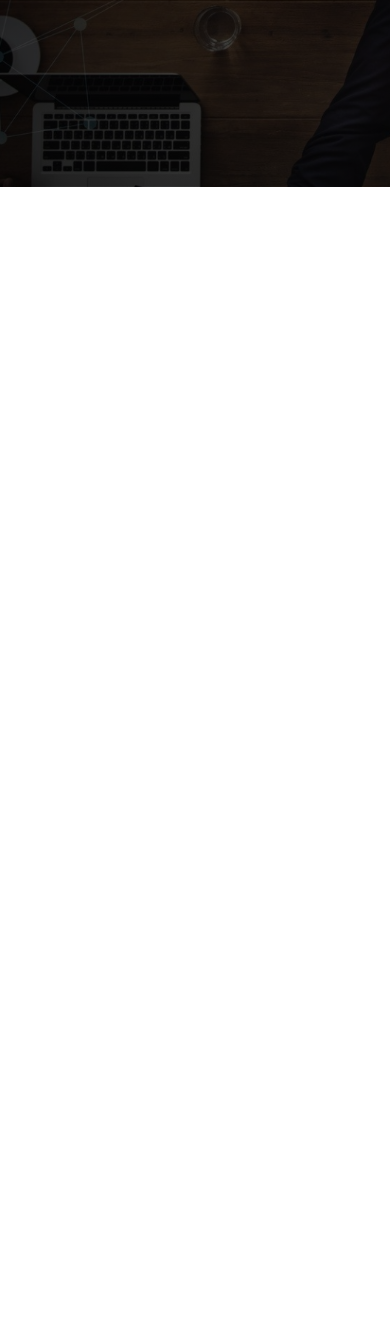
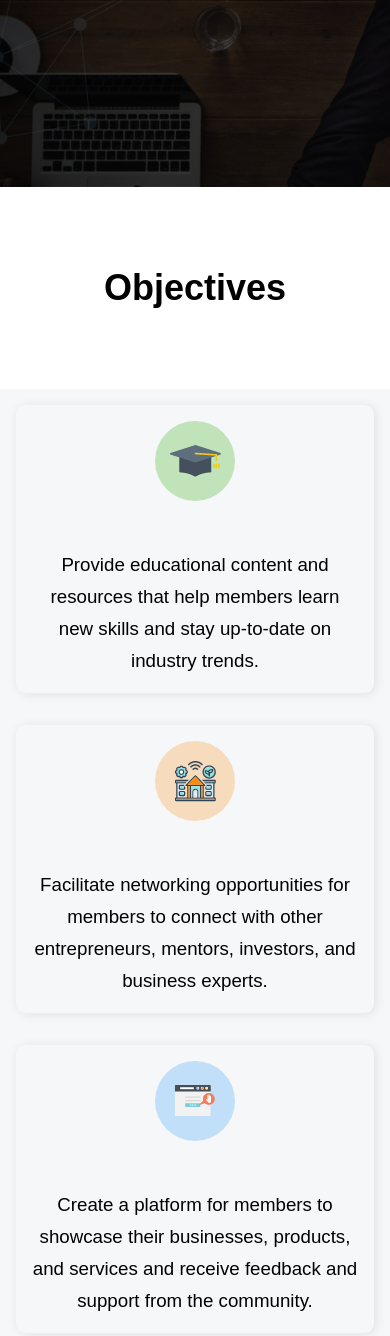
Before and after one commit to nayemislam2124/clone-mec, a plain HTML site: page index.html in a window 390 px wide. Shown: the part 624-1960 px from the top of the page. Before the commit the page ends 844 px from the top, so only its background shows below. Drawn offline with Linux system fonts and the light colour scheme.

Commit message:
section 1 added

```diff
--- a/index.html
+++ b/index.html
@@ -37,7 +37,33 @@
         </div>
     </header>
     <main>
-
+        <section>
+            <div class="section-1-heading">
+                <h1>Objectives</h1>
+            </div>
+            <div class="section-1-container">
+                <div class="section-1-items">
+                    <img src="images/group-1.png" alt="">
+                    <h3>Provide educational content and resources that help members learn new skills and stay up-to-date on industry trends. </h3>
+                </div>
+                <div class="section-1-items">
+                    <img src="images/group-2.png" alt="">
+                    <h3>Facilitate networking opportunities for members to connect with other entrepreneurs, mentors, investors, and business experts.  </h3>
+                </div>
+                <div class="section-1-items">
+                    <img src="images/group-3.png" alt="">
+                    <h3>Create a platform for members to showcase their businesses, products, and services and receive feedback and support from the community.  </h3>
+                </div>
+                <div class="section-1-items">
+                    <img src="images/group-4.png" alt="">
+                    <h3>Offer access to funding, mentorship, and other resources that help members grow their businesses. </h3>
+                </div>
+                <div class="section-1-items">
+                    <img src="images/group-1.png" alt="">
+                    <h3>Foster a culture of collaboration and knowledge-sharing that encourages members to support and learn from each other.</h3>
+                </div>
+            </div>
+        </section>
     </main>
     <footer>
 
--- a/style.css
+++ b/style.css
@@ -104,6 +104,41 @@ nav h1{
     line-height:2.5rem;
 }
 /* header banner end */
+/* section-1 start  */
+.section-1-heading{
+    text-align:center;
+    margin-top:5rem;
+    margin-bottom:5rem;
+    font-size:3rem;
+    font-weight:400;
+    transition:all 0.4s ease;
+}
+.section-1-container{
+    width:100%;
+    background-color:#abb8c31f;
+    margin:2rem auto;
+    padding:2rem;
+    display:grid;
+    grid-template-columns:repeat(3,1fr);
+    gap:2rem;
+    justify-content:center;
+    align-items:center;
+    align-content:center;
+    transition:all 0.4s ease;
+}
+.section-1-items{
+    line-height:5rem;
+    box-shadow:2px 1px 10px rgba(128, 128, 128, 0.182);
+    padding:1rem;
+    border-radius:0.6rem;
+    transition:all 0.4s ease;
+}
+.section-1-items h3{
+    font-weight:500;
+    line-height:2rem;
+    transition:all 0.4s ease;
+}
+/* section-1 end */
 /* responsive tablet approach start  */
 @media screen and (min-width: 576px) and (max-width: 992px){
     .header-first{
@@ -136,6 +171,33 @@ nav h1{
     }
     .header-banner-text h4{
         font-size:1rem;
+        transition:all 0.4s ease;
+    }
+    .section-1-heading{
+        font-size:1.5rem;
+        transition:all 0.4s ease;
+    }
+    .section-1-container{
+        display:flex;
+        flex-direction:column;
+        padding:1rem;
+        justify-content:center;
+        align-items:center;
+        gap:2rem;
+        line-height:5rem;
+        transition:all 0.4s ease;
+    }
+    .section-1-items{
+        gap:3rem;
+        display:flex;
+        flex-direction:column;
+        justify-content:center;
+        align-items:center;
+        text-align:center;
+        transition:all 0.4s ease;
+    }
+    .section-1-items h3{
+        line-height:2rem;
         transition:all 0.4s ease;
     }
 }
@@ -189,5 +251,32 @@ nav h1{
         font-size:1rem;
         transition:all 0.4s ease;
     }
+    .section-1-heading{
+        font-size:1.5rem;
+        transition:all 0.4s ease;
+    }
+    .section-1-container{
+        display:flex;
+        flex-direction:column;
+        padding:1rem;
+        justify-content:center;
+        align-items:center;
+        gap:2rem;
+        line-height:5rem;
+        transition:all 0.4s ease;
+    }
+    .section-1-items{
+        gap:3rem;
+        display:flex;
+        flex-direction:column;
+        justify-content:center;
+        align-items:center;
+        text-align:center;
+        transition:all 0.4s ease;
+    }
+    .section-1-items h3{
+        line-height:2rem;
+        transition:all 0.4s ease;
+    }
 }
 /* responsive mobile approach end */
```
